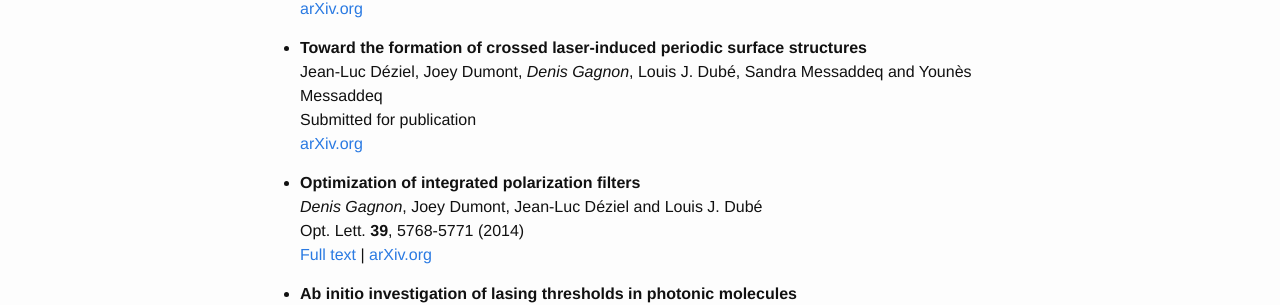
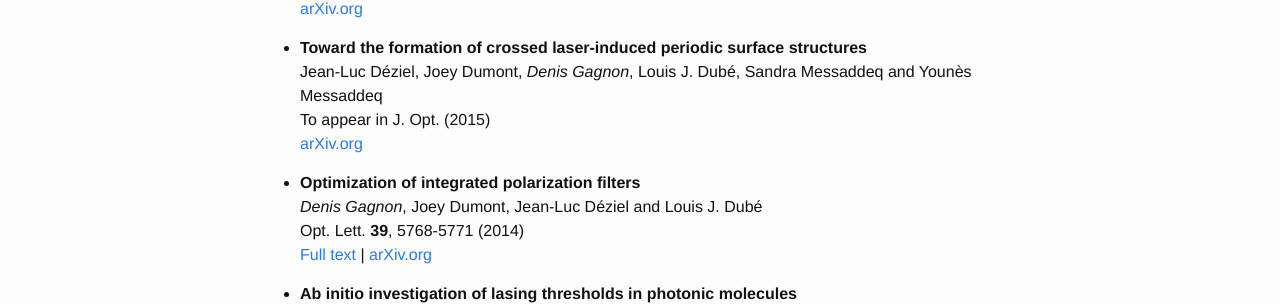
Before and after one commit to McNoggins/mcnoggins.github.io, a Jekyll site: the page built from publications.md, in a window 1280 px wide. Shown: the part 290-595 px from the top of the page. Built offline with Jekyll 4.4.1, drawn with Linux system fonts in a browser that asks for light colours.

Commit message:
Update publications.md

```diff
--- a/publications.md
+++ b/publications.md
@@ -13,7 +13,7 @@ Submitted for publication <br>
 
 * **Toward the formation of crossed laser-induced periodic surface structures** <br>
 Jean-Luc Déziel, Joey Dumont, *Denis Gagnon*, Louis J. Dubé, Sandra Messaddeq and Younès Messaddeq <br>
-Submitted for publication <br>
+To appear in J. Opt. (2015) <br>
 [arXiv.org](http://arxiv.org/abs/1410.0583){:target="_blank"}
 
 * **Optimization of integrated polarization filters** <br>
```
